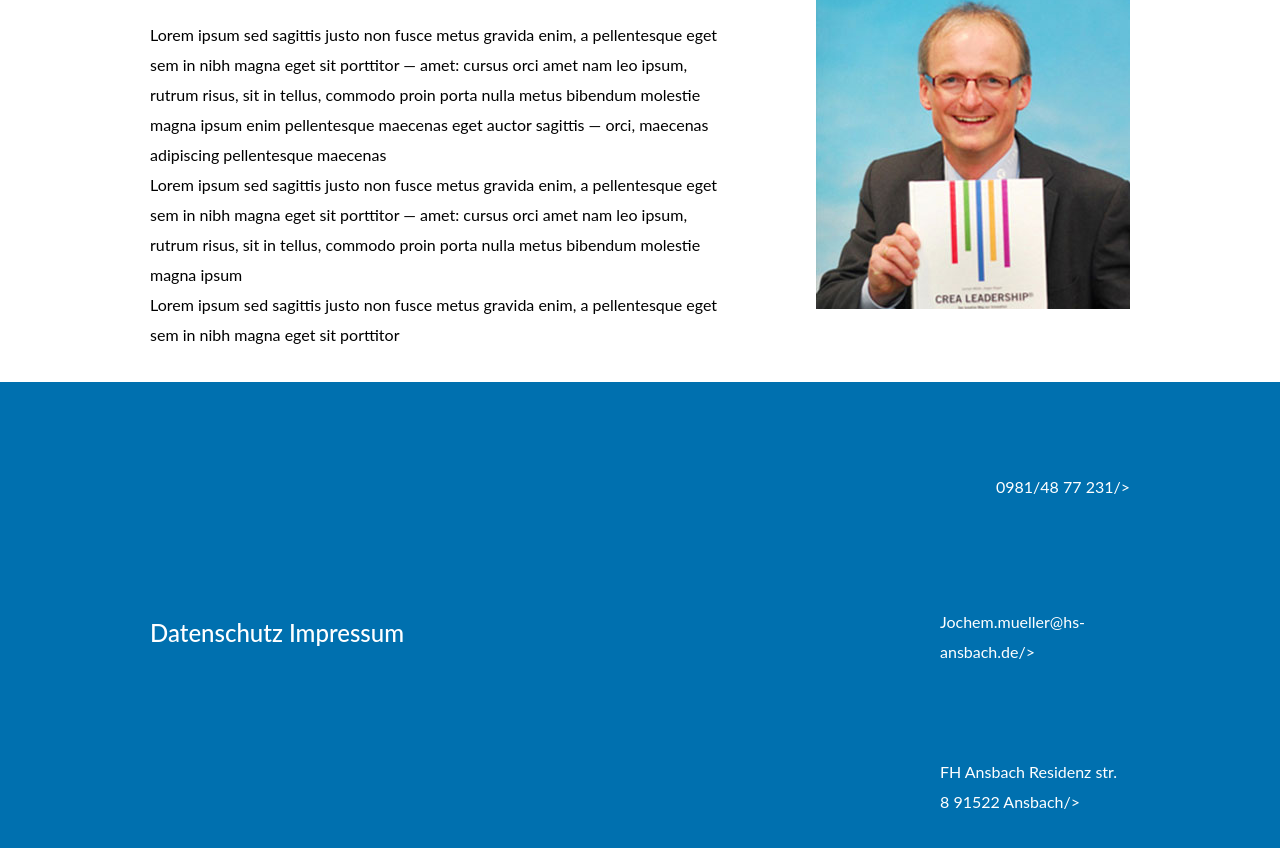
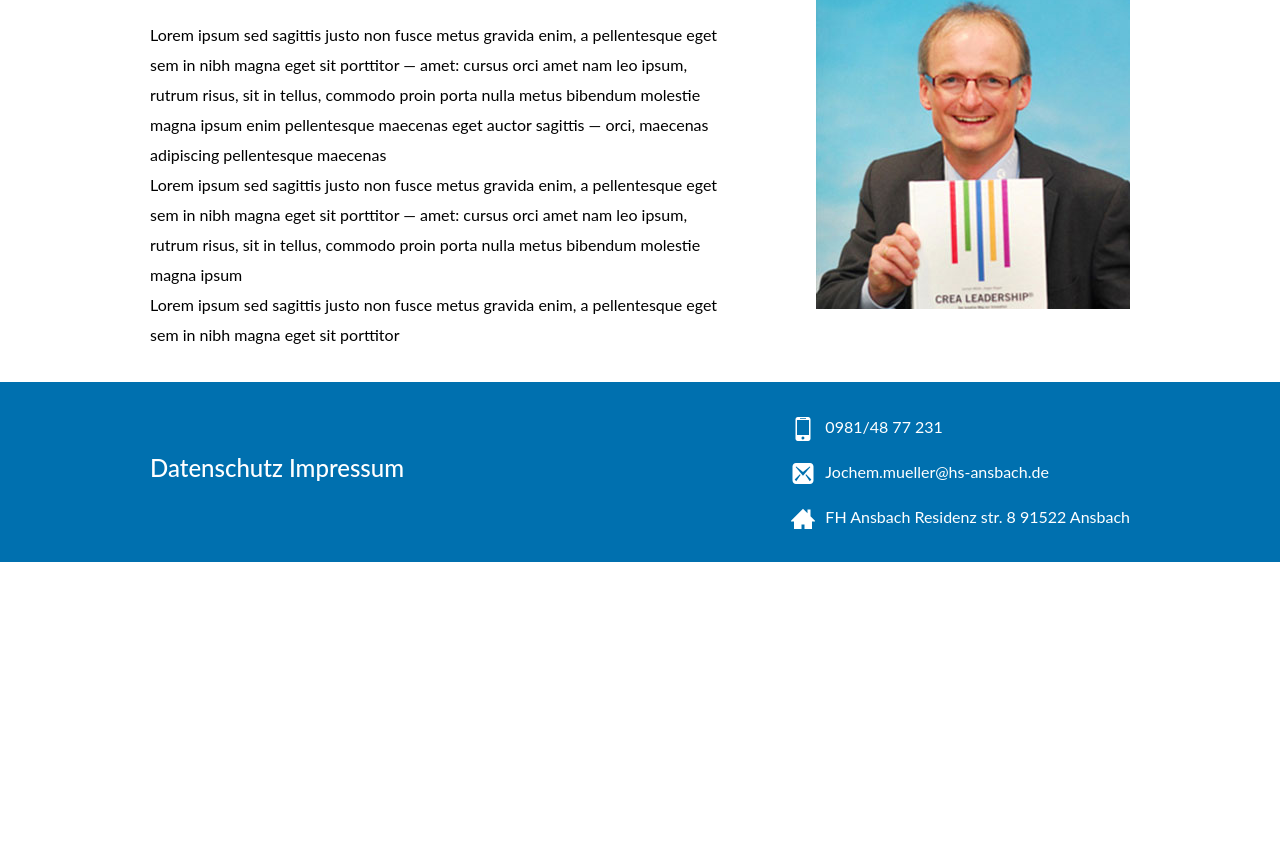
Before and after one commit to WebNadin/business-card-template-react-route-slider, a React (Create React App) app: page / in a window 1280 px wide. Shown: the part 965-1813 px from the top of the page. After the commit the page ends 1527 px from the top, so only its background shows below. Built offline with nearby package versions, Linux system fonts and the light colour scheme.

Commit message:
desktop footer was finished

```diff
--- a/src/constant/CardAwards.js
+++ b/src/constant/CardAwards.js
@@ -16,7 +16,7 @@ const CardAwards = () => (
                 <div className="nn-b_content">
                     {
                         PageDate.cards.awards.content.map(s => (
-                            <p className="content content_card">{s}</p>
+                            <p key={s} className="content content_card">{s}</p>
                         ))
                     }
                 </div>
--- a/src/constant/CardBiography.js
+++ b/src/constant/CardBiography.js
@@ -17,7 +17,7 @@ const CardBiography = () => (
                 <div className="nn-b_content">
                     {
                         PageDate.cards.biography.content.map(s => (
-                            <p className="content content_card">{s}</p>
+                            <p key={s} className="content content_card">{s}</p>
                         ))
                     }
                 </div>
--- a/src/constant/Contacts.js
+++ b/src/constant/Contacts.js
@@ -1,6 +1,5 @@
 import React from 'react';
 import PageDate from './PageDate';
-import { Link } from 'react-router-dom'
 import IconContacts from './IconContacts';
 
 
@@ -8,12 +7,14 @@ const Contacts = () => (
     <div className="nn-contacts">
         {
             PageDate.contacts.map(c => (
-                <div key={c.id} className="nn-card">
-                    <div className="nn-card__item">
-                        <IconContacts id={c.id}/>
-                    </div>
-                    <div className="nn-card__item">
-                        {c.title}/>
+                <div key={c.id} className="nn-contacts__item">
+                    <div className="nn-card nn-card_contacts">
+                        <div className="nn-card__item">
+                            <IconContacts id={c.id}/>
+                        </div>
+                        <div className="nn-card__item">
+                            {c.title}
+                        </div>
                     </div>
                 </div>
             ))
--- a/src/scss/parts/_nn-templates.scss
+++ b/src/scss/parts/_nn-templates.scss
@@ -44,6 +44,9 @@
   display:flex;
   justify-content:space-between;
   margin:0 auto;
+  &_contacts{
+    justify-content:flex-start;
+  }
   &__img{
     width:32%;
     &_right{
@@ -74,6 +77,17 @@
   min-width:320px;
   margin:0 auto;
   max-width:980px;
+}
+.nn-contacts{
+  &__item{
+    margin-bottom:15px;
+    &:last-child{
+      margin-bottom:0;
+    }
+  }
+  svg{
+    width: 24px;
+  }
 }
 .nn-footer{
   align-items:center;
--- a/src/scss/parts/_style.scss
+++ b/src/scss/parts/_style.scss
@@ -1,67 +1,29 @@
 #root{
   height:100%;
 }
-
 .b_services{
   padding-left:10px;
   padding-right:10px;
 }
 .home{
   &__card{
-    padding: 32px 0;
+    padding:32px 0;
   }
 }
 .icon{
-  fill:$text-color-second;
-  &-decos{
-    width:149px;
-    height:22px;
+  fill:$text-color-third;
+  margin-right:10px;
+  &-home3{
+    height:25px;
+    width:18px;
   }
-  &-flitsmeister{
-    width:177px;
-    height:39px;
+  &-mail3{
+    height:21px;
+    width:17px;
   }
-  &-hotelchamp{
-    width:174px;
-    height:32px;
-  }
-  &-lightspeed{
-    width:170px;
-    height:39px;
-  }
-  &-nos{
-    opacity:1;
-    width:93px;
-    height:52px;
-  }
-  &-redkix{
-    width:145px;
-    height:40px;
-  }
-  &-sap{
-    width:85px;
-    height:43px;
-  }
-  &-spider-strategies{
-    width:154px;
-    height:48px;
-  }
-  &-shutterfly{
-    width:139px;
-    height:35px;
-  }
-  &-tiqets{
-    width:102px;
-    height:39px;
-  }
-  &-trvl{
-    width:62px;
-    height:54px;
-    fill:#838997;
-  }
-  &-tripadvisor{
-    width:182px;
-    height:29px;
+  &-mobile{
+    height:24px;
+    width:15px;
   }
 }
 .service-page{
@@ -70,7 +32,7 @@
 }
 .title{
   &_header{
-    font-size: $font-size-h1;
+    font-size:$font-size-h1;
   }
   &_pages{
     font-size:30px;
@@ -78,7 +40,7 @@
     text-align:center;
   }
   &_card{
-    font-size: $font-size-h2;
+    font-size:$font-size-h2;
     margin-bottom:25px;
   }
 }
```
Also changed, not shown: src/img/sprite-contacts.svg, src/img/sprite.svg (deleted).
